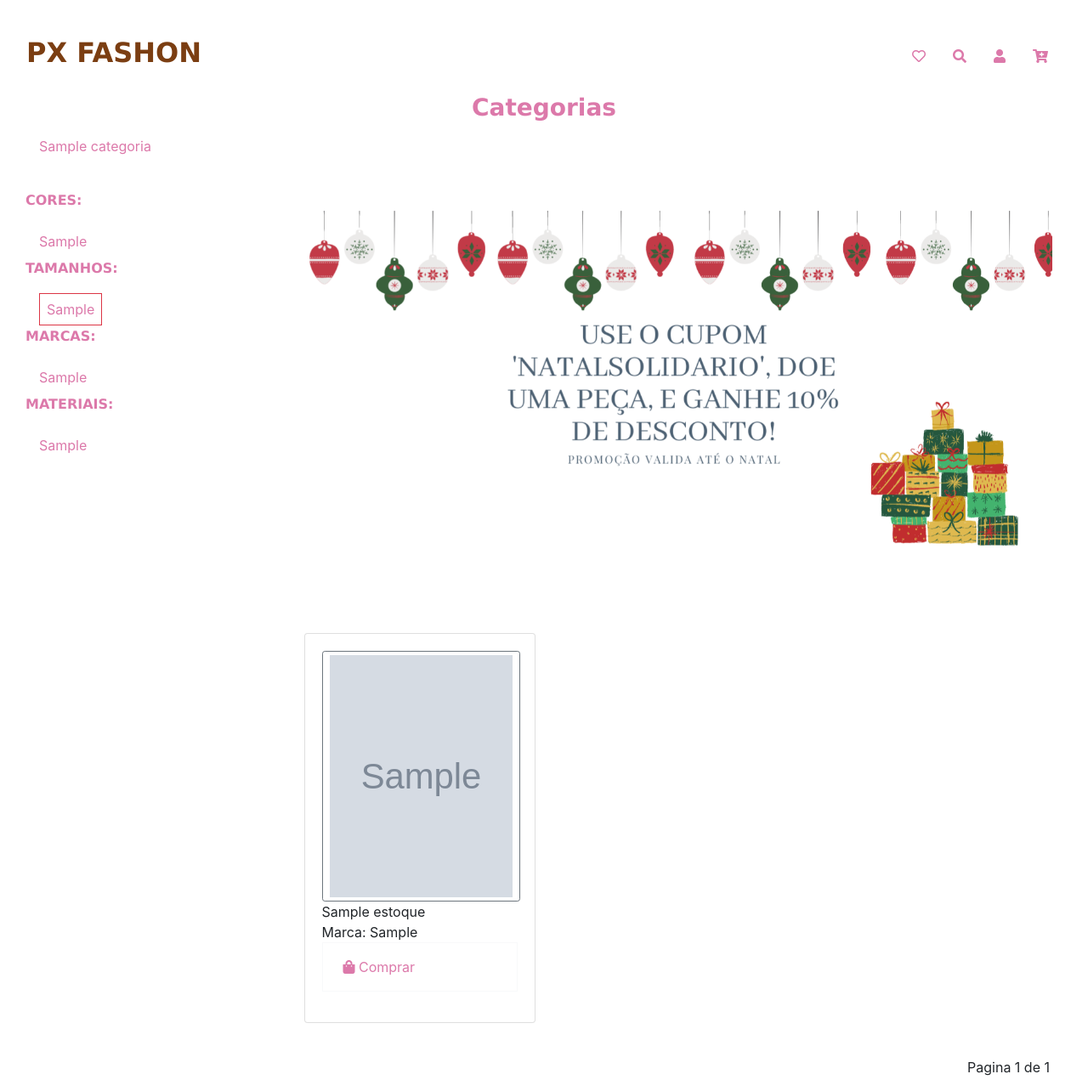
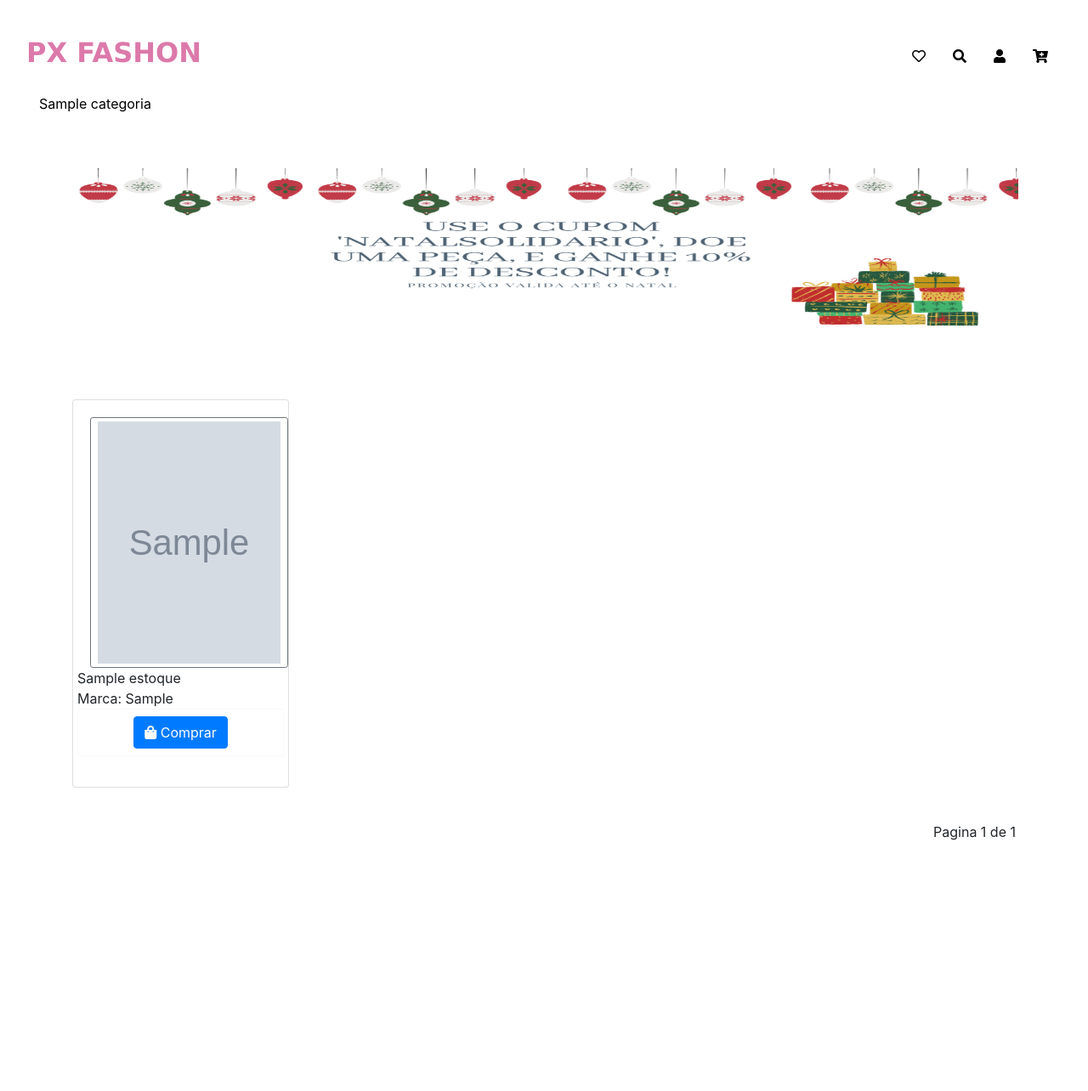
Before and after one commit to pmela/lojapam, a Django app: page / in a window 1280 px wide. Shown: the whole page at 85% size. After the commit the page ends 989 px from the top, so only its background shows below. Run offline with Django 3.2, Linux system fonts and the light colour scheme; tables that the repository leaves empty hold one stand-in row (values such as "Sample post"); grey boxes marked "Sample" are stand-in pictures; some libraries are stand-ins or nearby versions.

Commit message:
Alteração estetica.

```diff
--- a/apploja/models.py
+++ b/apploja/models.py
@@ -63,7 +63,7 @@ class Estoque(models.Model):
     produto = models.ForeignKey('Produto', on_delete=models.PROTECT)
 
     def __str__(self):
-        return self.quantidade
+        return self.nome
 
 
 class Produto(models.Model):
--- a/apploja/static/style.css
+++ b/apploja/static/style.css
@@ -1,3 +1,35 @@
-.bg-color{
-background-color: #fbe2f3 !important
+.hTIdOm {
+    display: flex;
+    flex-wrap: wrap;
+    margin-bottom: 24px;
 }
+* {
+    box-sizing: border-box;
+}
+.jdbplj {
+    width: 40px;
+    height: 40px;
+    border-radius: 20px;
+    position: relative;
+    border: 1px solid rgb(189, 189, 189);
+    background-color: rgb(255, 255, 255);
+    cursor: pointer;
+    -webkit-tap-highlight-color: rgba(0, 0, 0, 0.05);
+    margin-right: 8px;
+    margin-top: 4px;
+}
+.jIRLkr {
+    width: 40px;
+    height: 40px;
+    border-radius: 20px;
+    position: absolute;
+    top: -1px;
+    left: -1px;
+    z-index: 2;
+    line-height: 40px;
+    text-align: center;
+    color: rgb(114, 114, 114);
+    font-size: 12px;
+    font-family: "Open Sans", arial, sans-serif;
+    font-weight: 400;
+}
--- a/apploja/templates/menu.html
+++ b/apploja/templates/menu.html
@@ -39,29 +39,25 @@ font-family: verdana;
 
 }
 h2   {
-color:#7b3e12;
+color:#dc79aa;
 font-family: verdana;
 
 }
 h3   {
-color:#dc79aa;
+color:black;
 font-family: verdana;
 
 }
 p    {
-color:#dc79aa;
+color:black;
 font-family: verdana;
 }
 a    {
-color:#dc79aa;
+color:black;
 }
-button {
-color: #dc79aa;
-border-color: #dc79aa;
-}
-div {
-border-color: #dc79aa;
-}
+
+
+
 
 
 
@@ -108,7 +104,6 @@ border-color: #dc79aa;
 <div class="col-md-auto">
     <div class="container-fluid">
 
-        <h3 align="center" style="color:fbe2f3;" class="my-2"><b>Categorias </b></h3>
         <ul class="nav">
 
             {% for categoria in categorias %}
@@ -122,40 +117,13 @@ border-color: #dc79aa;
 
         </ul>
         <div class="row">
-            <div class="col-md-3">
-                <p><b> CORES: </b></p>
-                {% for cor in cores %}
-                <a class="nav-link active"
-                   href="{% url 'apploja:telainicial' %}">{{cor.cor}}</a>
 
-                {%endfor%}
-                <p><b> TAMANHOS: </b></p>
-                {% for tamanho in tamanhos %}
-                <a class="nav-link active"
-                   href="{% url 'apploja:telainicial' %}"> <span class="border  border-danger p-2 mb-3">{{tamanho.tamanho}}</span></a>
 
-                {%endfor%}
-                <p><b> MARCAS: </b></p>
-                {% for marca in marcas %}
-                <a class="nav-link active"
-                   href="{% url 'apploja:telainicial' %}"> {{marca.marca}}</a>
-
-                {%endfor%}
-                <p><b> MATERIAIS: </b></p>
-                {% for material in materiais %}
-                <a class="nav-link active"
-                   href="{% url 'apploja:telainicial' %}"> {{material.material}}</a>
-
-                {%endfor%}
-
-            </div>
-
-            <div class="col-md-9">
-                {%block menu%}
-                {%endblock%}
-            </div>
+            {%block menu%}
+            {%endblock%}
         </div>
     </div>
+
     <!-- /.col-lg-3 -->
 
 
--- a/apploja/templates/telainicial.html
+++ b/apploja/templates/telainicial.html
@@ -17,15 +17,15 @@
             </ol>
             <div class="carousel-inner" role="listbox">
                 <div class="carousel-item active">
-                    <img class="d-block img-fluid" src="{% static 'desconto.png' %}" width="1120"
+                    <img class="d-block img-fluid-pamela" src="{% static 'desconto.png' %}" width="1120"
                          height="200" alt="First slide">
                 </div>
                 <div class="carousel-item">
-                    <img class="d-block img-fluid" src="{% static 'PROMOCAO.png' %}" width="1120"
+                    <img class="d-block img-fluid-pamela" src="{% static 'PROMOCAO.png' %}" width="112"
                          height="200" alt="Second slide">
                 </div>
                 <div class="carousel-item">
-                    <img class="d-block img-fluid" src="{% static 'carro.png' %}" width="1120"
+                    <img class="d-block img-fluid-pamela" src="{% static 'carro.png' %}" width="112"
                          height="200" alt="Third slide">
                 </div>
             </div>
@@ -46,7 +46,7 @@
         <tbody>
         <div class="row" style="">
             {%for produto in produto_paginado%}
-            <div class="col-md-4">
+            <div class="col-md-3">
                 <div class="card">
                     <div class="card-body">
 
@@ -55,26 +55,22 @@
                            href="{% url 'apploja:telaDeDetalhe' id=produto.id %}"> <img
                                 src="{{ produto.imagem.url }}" width="215" height="285"></a>
                         {% for estoque in produto.estoque %}
-                        {{estoque.nome}} <br>
+                        <div class="row">
+                            {{estoque.nome}}<br>
+                            Marca: {{estoque.marca}}
+                            <div class="border border-light p-2 mb-3">
+                                <div class="text-center">
+                                    <button type="button" onclick="{% url 'apploja:telaDeDetalhe' id=produto.id %}" class="btn btn-primary"><i class="fas fa-shopping-bag"></i> Comprar</button>
+                                </div>
+                                <!--                        href="{% url 'apploja:telaDeDetalhe' id=produto.id %}-->
 
-                        Marca: {{estoque.marca}}
+                            </div>
+                        </div>
+                        {%endfor%}
+
+                    </div>
 
 
-                        <div class="border border-light p-2 mb-3">
-
-                            <div class="text-center">
-                                <ul class="nav content">
-                                    <li class="nav-item">
-                                        <a class="nav-link active" href="{% url 'apploja:telaDeDetalhe' id=produto.id %}"><i class="fas fa-shopping-bag"></i> Comprar</a>
-                                    </li>
-                                </ul>
-
-                            </div>
-
-                        </div>
-
-                        {%endfor%}
-                    </div>
                 </div>
                 <br>
             </div>
```
Also changed, not shown: apploja/templates/telaDeDetalhe.html (+3 -28 lines), apploja/static/bootstrap.css.
